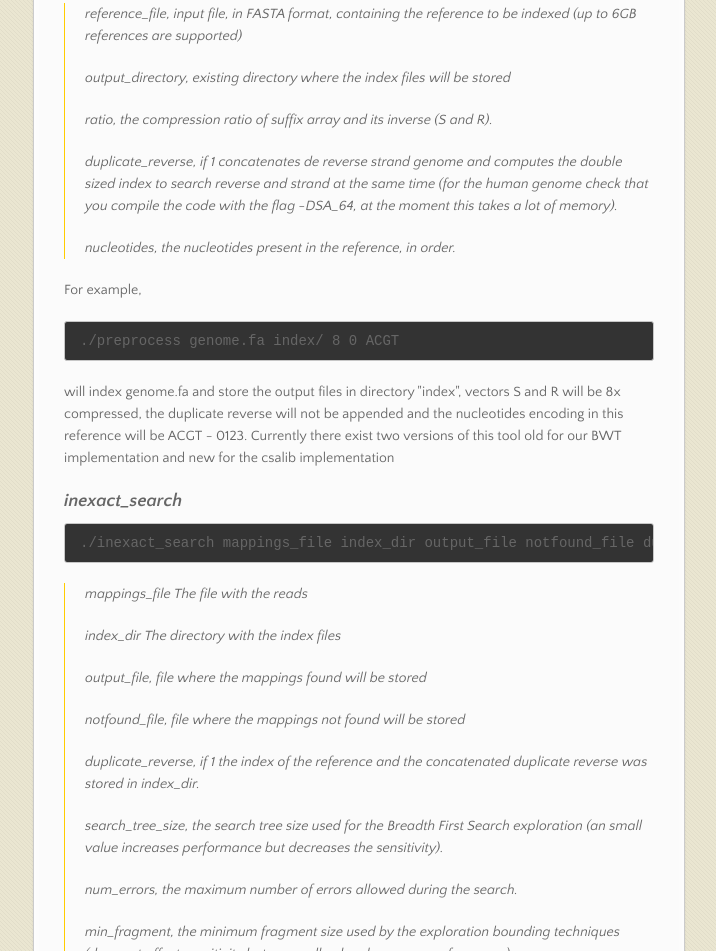
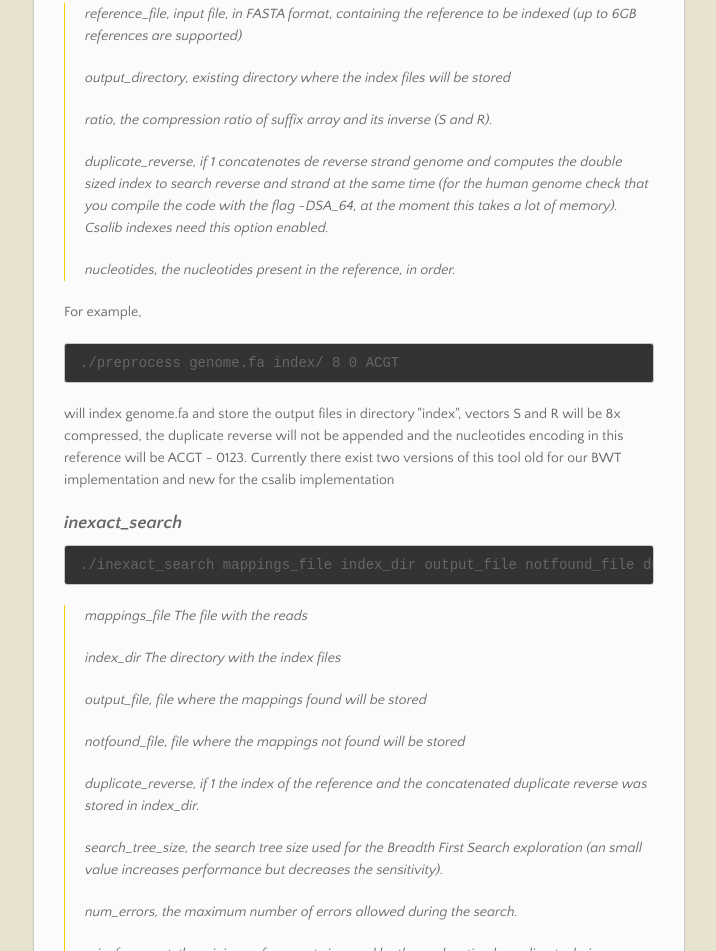
Before and after one commit to josator/gnu-bwt-aligner, a plain HTML site: page index.html in a window 1280 px wide. Shown: the part 1615-2566 px from the top of the page, without its empty margins (282-998 px from the left). Drawn offline with nearby package versions, Linux system fonts and the light colour scheme.

Commit message:
Preprocess csalib

```diff
--- a/index.html
+++ b/index.html
@@ -93,7 +93,7 @@ The preprocess program needs to activate OpenMP with -fopenmp also.</p>
 
 <p><em>ratio</em>, the compression ratio of suffix array and its inverse (S and R).</p>
 
-<p><em>duplicate_reverse</em>, if 1 concatenates de reverse strand genome and computes the double sized index to search reverse and strand at the same time (for the human genome check that you compile the code with the flag -DSA_64, at the moment this takes a lot of memory).</p>
+<p><em>duplicate_reverse</em>, if 1 concatenates de reverse strand genome and computes the double sized index to search reverse and strand at the same time (for the human genome check that you compile the code with the flag -DSA_64, at the moment this takes a lot of memory). Csalib indexes need this option enabled.</p>
 
 <p><em>nucleotides</em>, the nucleotides present in the reference, in order.</p>
 </blockquote>
```
